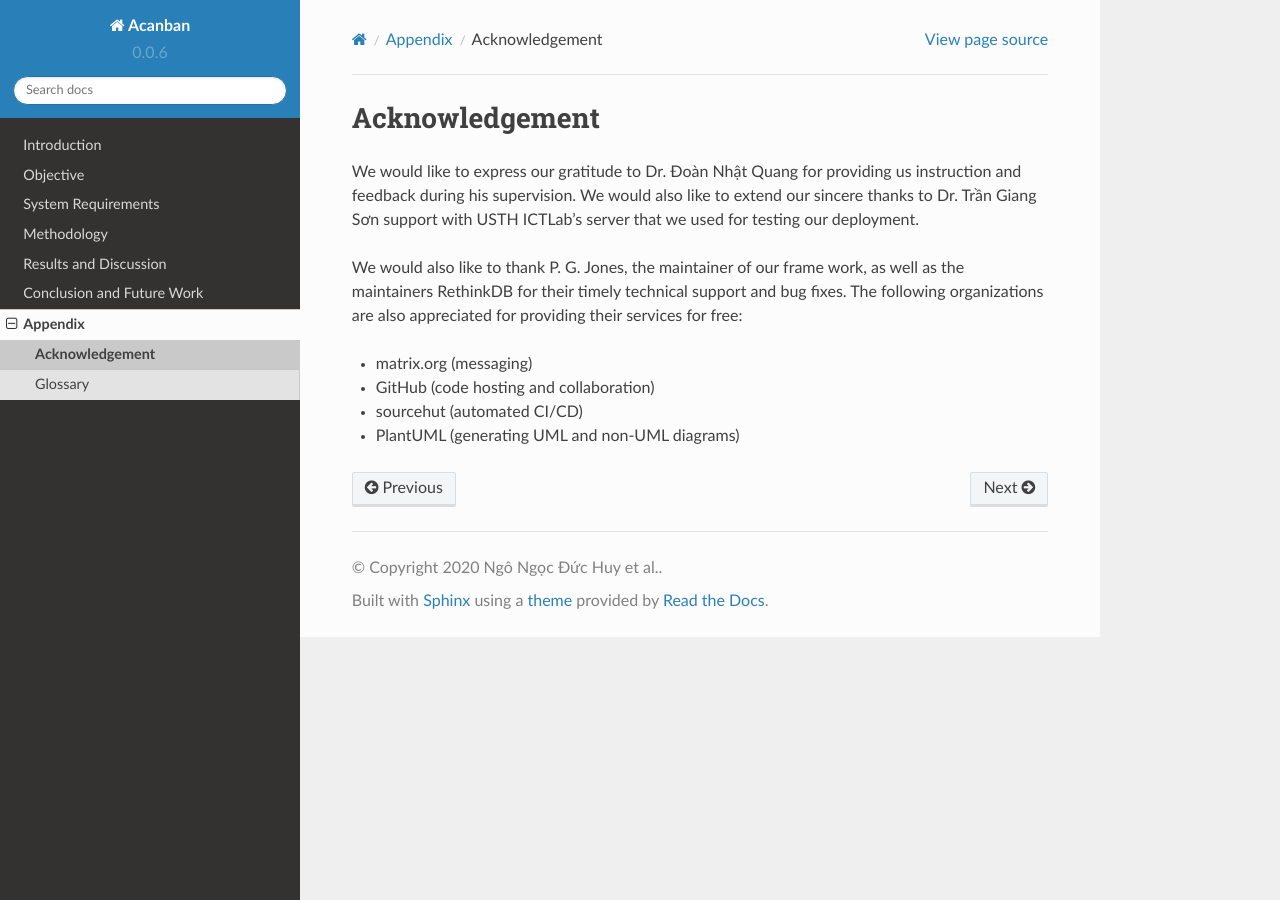
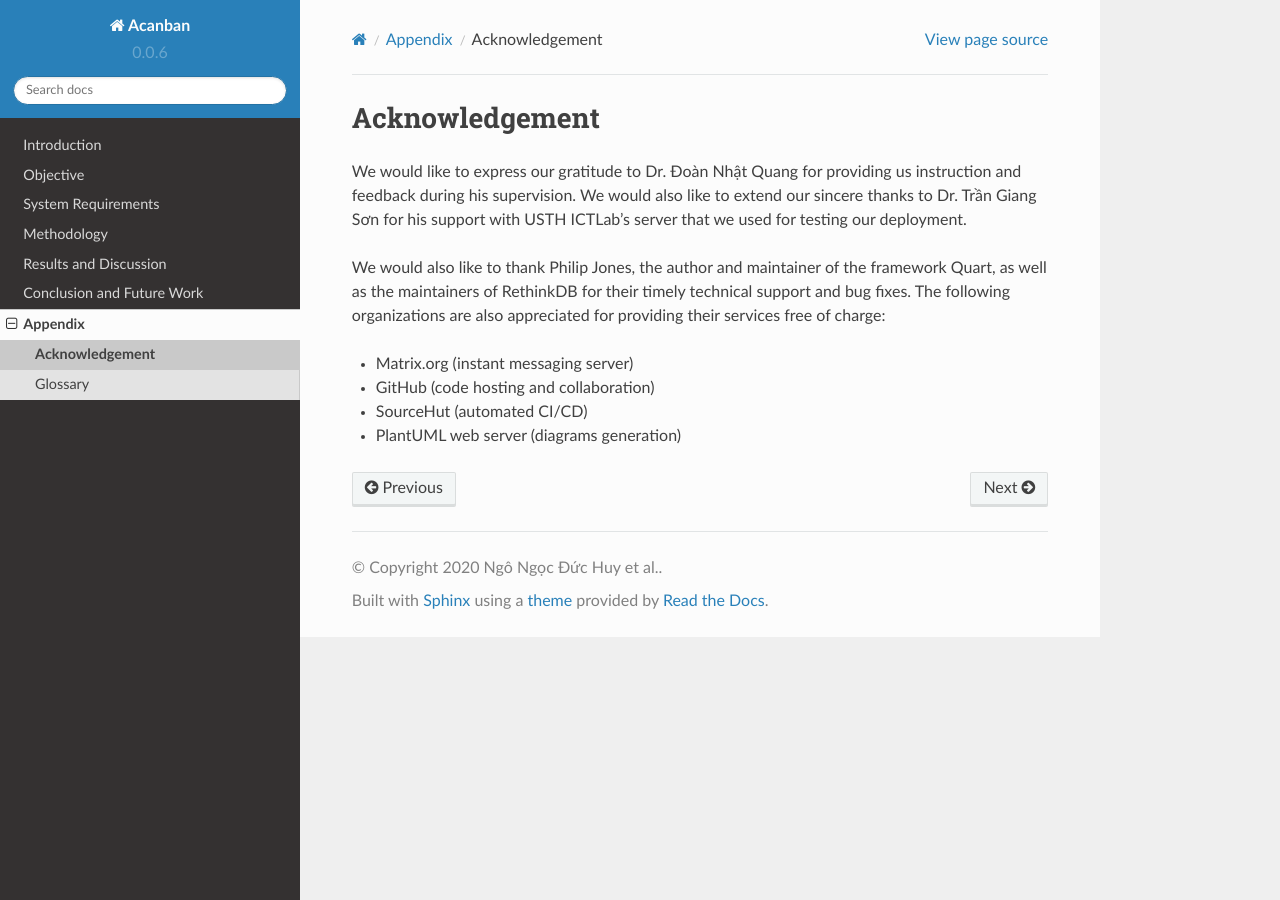
Before and after one commit to Huy-Ngo/acanban, a Sphinx documentation site: the page built from docs/source/appendix/acknowledgement.rst, in a window 1280 px wide. Built offline with Sphinx 7.4.7 and the Read the Docs theme 2.0.0, drawn with Linux system fonts in a browser that asks for light colours; the version number is read from the project's files by our own code.

Commit message:
[Doc] Clean up and workaround LaTeX encoding issue

```diff
--- a/docs/source/appendix/acknowledgement.rst
+++ b/docs/source/appendix/acknowledgement.rst
@@ -1,16 +1,30 @@
 Acknowledgement
 ===============
 
-We would like to express our gratitude to Dr. Đoàn Nhật Quang for providing us
-instruction and feedback during his supervision.  We would also like to extend
-our sincere thanks to Dr. Trần Giang Sơn support with USTH ICTLab's server
-that we used for testing our deployment.
+.. only:: html or text
 
-We would also like to thank P. G. Jones, the maintainer of our frame work,
-as well as the maintainers RethinkDB for their timely technical support and bug fixes.
-The following organizations are also appreciated for providing their services for free:
+   We would like to express our gratitude
+   to Dr. |~| Đoàn Nhật Quang for providing us
+   instruction and feedback during his supervision.  We would also like to
+   extend our sincere thanks to Dr. |~| Trần Giang Sơn
+   for his support with USTH ICTLab's server that we used
+   for testing our deployment.
 
-- matrix.org (messaging)
+.. raw:: latex
+
+   We would like to express our gratitude
+   to {\selectlanguage{vietnamese}Dr.~Đoàn Nhật Quang} for providing us
+   instruction and feedback during his supervision.  We would also like to
+   extend our sincere thanks to {\selectlanguage{vietnamese}Dr.~Trần Giang Sơn}
+   for his support with USTH ICTLab's server that we used
+   for testing our deployment.
+
+We would also like to thank Philip Jones, the author and maintainer of
+the framework Quart, as well as the maintainers of RethinkDB for their timely
+technical support and bug fixes.  The following organizations are also
+appreciated for providing their services free of charge:
+
+- Matrix.org (instant messaging server)
 - GitHub (code hosting and collaboration)
-- sourcehut (automated CI/CD)
-- PlantUML (generating UML and non-UML diagrams)
+- SourceHut (automated CI/CD)
+- PlantUML web server (diagrams generation)
--- a/docs/source/index.rst
+++ b/docs/source/index.rst
@@ -11,7 +11,7 @@
    result
    conclusion
 
-.. only:: html
+.. only:: html or text
 
    .. toctree::
 
--- a/docs/source/meth/uc-anal-design/project.rst
+++ b/docs/source/meth/uc-anal-design/project.rst
@@ -67,6 +67,7 @@
 Only who is in the project could introduce a new member.
 
 The implementation involves two storages:
+
 - ``projects`` database table: which `members` field has been updated.
 - ``users`` database table: which `projects` field has been updated.
 
```
Also changed, not shown: 2 other files.
